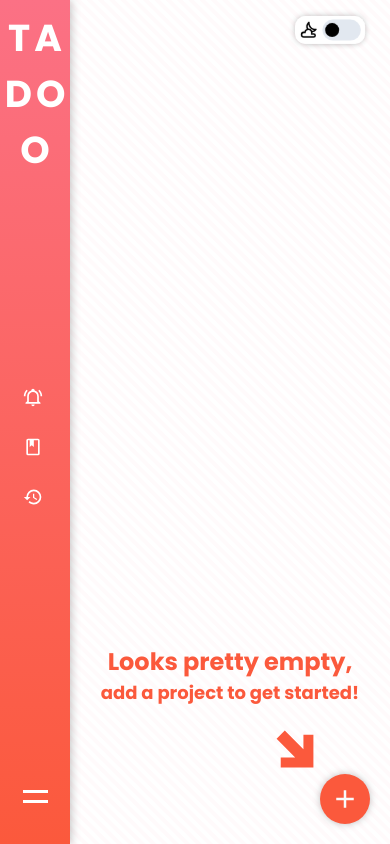
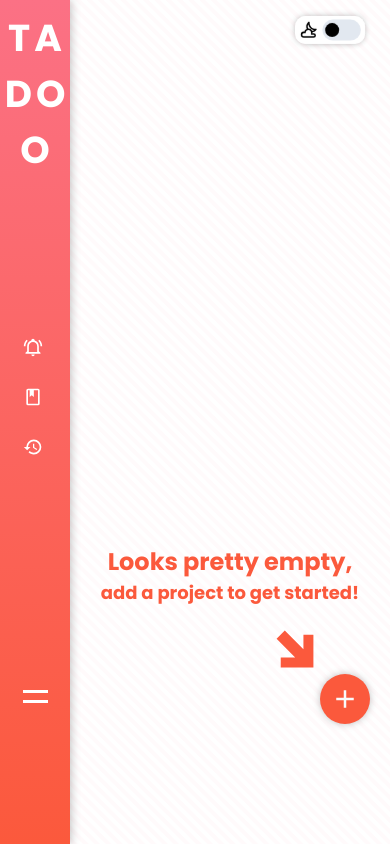
Before and after one commit to aliskyalisky/tadoo, a plain HTML site: page index.html in a window 390 px wide. Drawn offline with Linux system fonts and the light colour scheme.

Commit message:
Optimizing mobile display

```diff
--- a/style.css
+++ b/style.css
@@ -635,14 +635,14 @@ label {
     position: absolute;
     height: 100px;
     width: 300px;
-    bottom: 100px;
+    bottom: 200px;
     right: 10px;
     font-size: 12px;
   }
 
   .optable svg {
     position: absolute;
-    bottom: 60px;
+    bottom: 160px;
     right: 60px;
     opacity: 0;
     animation-name: fadein;
@@ -661,4 +661,15 @@ label {
   body {
     overflow: auto;
   }
+
+  .addbtn {
+
+    bottom: 120px;
+    right: 20px;
+  }
+
+  .sbbot button {
+    margin-bottom: 125px;
+  }
+
 }
```
